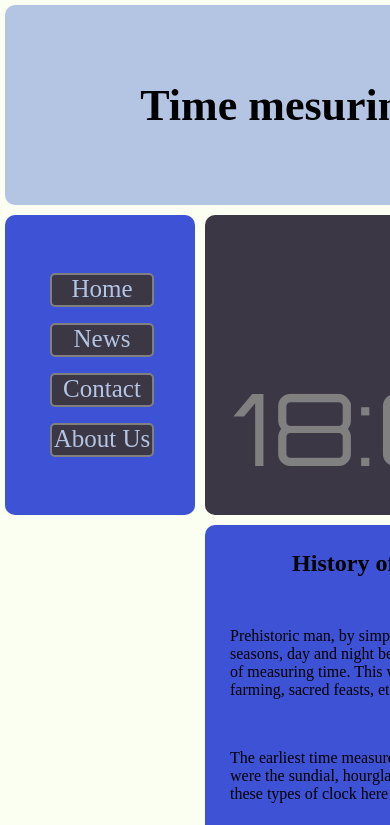
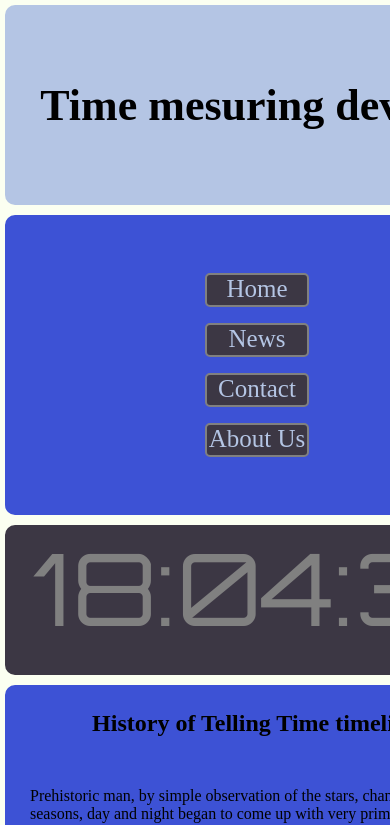
Before and after one commit to CasperLV/MD2, a plain HTML site: page GRID/index.html in a window 390 px wide. Shown: the top 825 px of the page. Drawn offline with Linux system fonts and the light colour scheme.

Commit message:
adding responsive settings

```diff
--- a/GRID/CSS/style.css
+++ b/GRID/CSS/style.css
@@ -140,3 +140,15 @@ h2{
 #footer a{
     color: black;
 }
+
+@media screen and (max-width: 700px) {
+    .container{
+
+        grid-template-areas:
+        "header header header"
+        "nav nav nav"
+        "clockbox clockbox clockbox"
+        "main main main"
+        "footer footer footer";
+    }
+}
```
